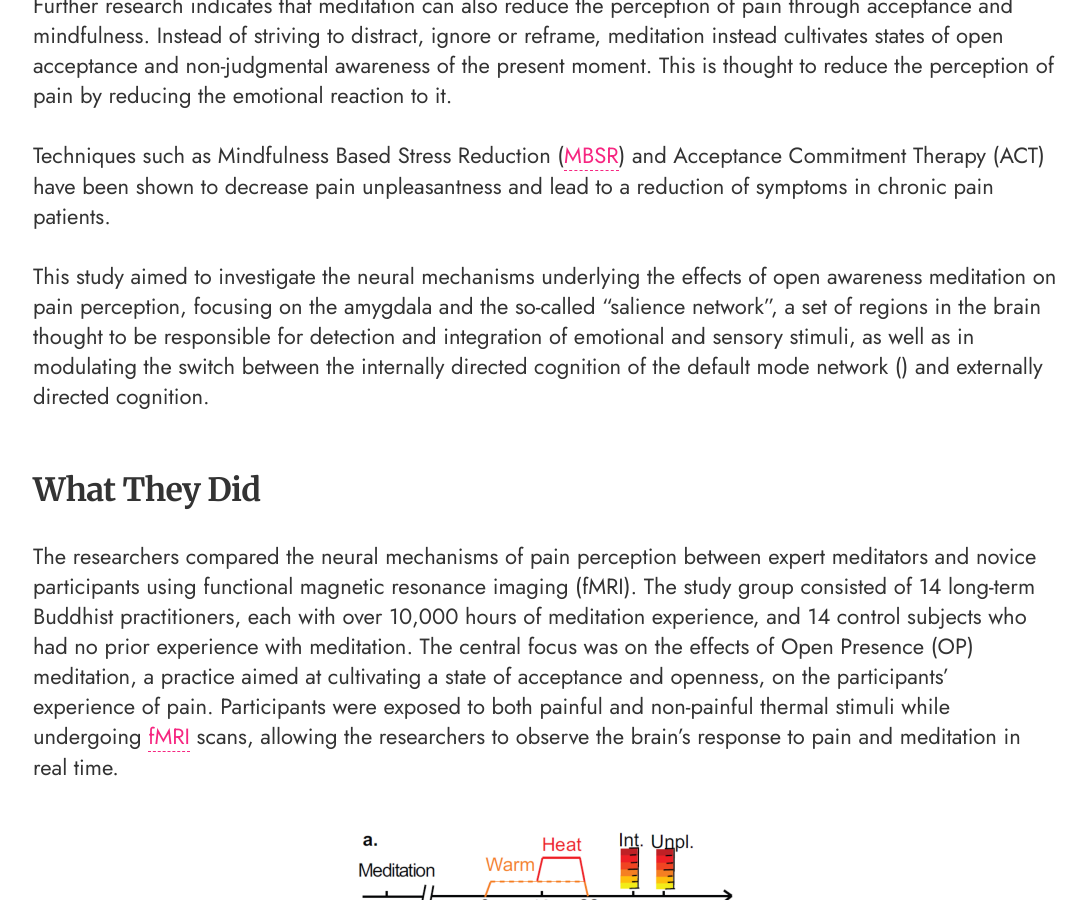
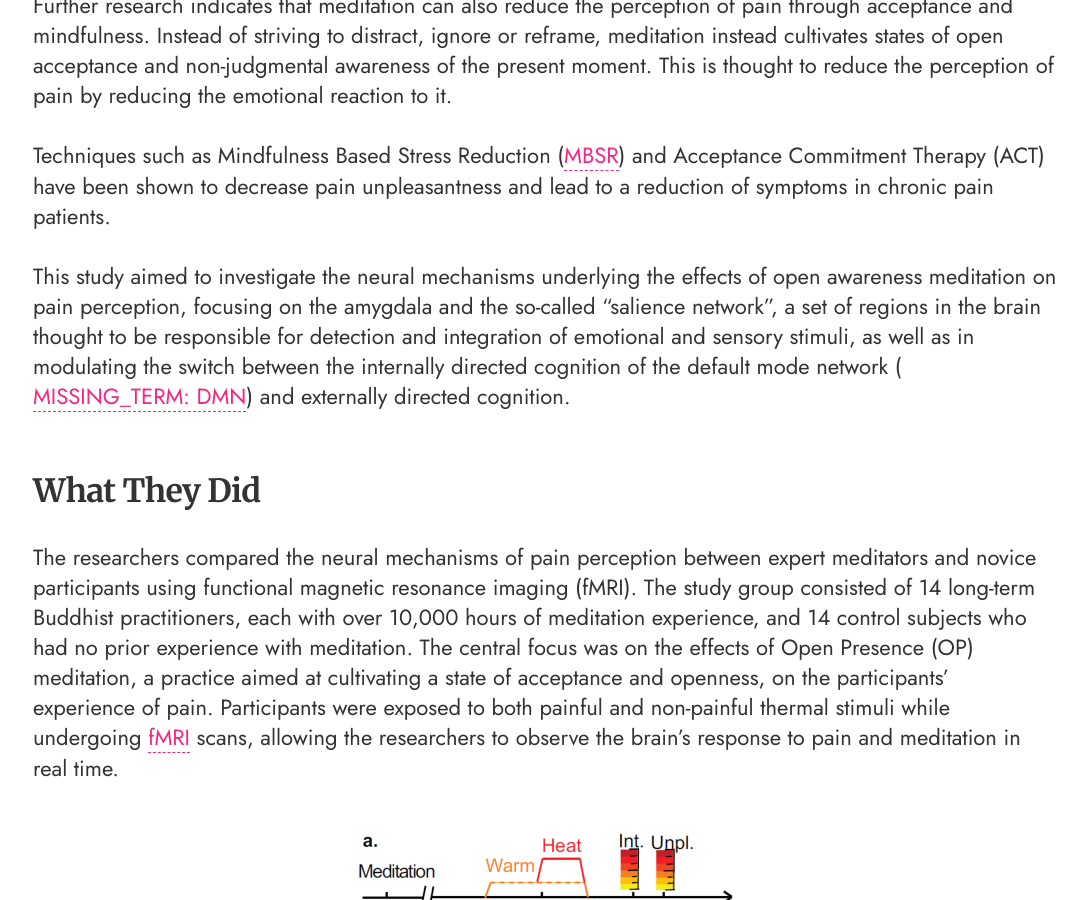
Before and after one commit to craigmbooth/contemplativeneuroscience, a Jekyll site: the page built from _posts/2024-04-03-activation-during-anticipation-pain.md, in a window 1280 px wide and 900 px high, scrolled down 1114 px. Shown: the whole window, without its empty margins (95-1181 px from the left). Built offline with Jekyll 4.4.1, drawn with Linux system fonts in a browser that asks for light colours; nearby versions of some CDN libraries; some web fonts are replaced.

```diff
--- a/_includes/definition.html
+++ b/_includes/definition.html
@@ -1,10 +1,20 @@
+{%- assign term_found = false -%}
 {%- for definition in site.data.definitions -%}
   {%- if definition.term == include.term -%}
     <span class="tooltip">{{definition.title}}
       <span class="tooltiptext">
         {{definition.def}}
-{%- if definition.wiki != empty -%}<br><br><a href="https://en.wikipedia.org/wiki/{{ definition.wiki }}" target="_blank">Read More</a>{%- endif -%}
+        {%- if definition.wiki and definition.wiki != empty -%}
+          <br><br><a href="https://en.wikipedia.org/wiki/{{ definition.wiki }}" target="_blank">More on Wikipedia</a>
+        {%- endif -%}
     </span>
     </span>
+    {%- assign term_found = true -%}
   {%- endif -%}
 {%- endfor -%}
+
+{%- if term_found == false -%}
+<span class="tooltip">MISSING_TERM: {{include.term}}
+  <span class="tooltiptext">MISSING DEFINITION: Please add this term.</span>
+</span>
+{%- endif -%}
```
Also changed, not shown: _data/definitions.yaml (+8 -0 lines), _posts/2025-03-13-deconstructing-concentration-interference-control.md (added, +34 -0 lines), assets/article_images/deconstructing-interference-control/controlled-automatic.png (added), assets/article_images/deconstructing-interference-control/inflammation-attention.png (added). Lines whose indentation alone changed are shown as unchanged.
